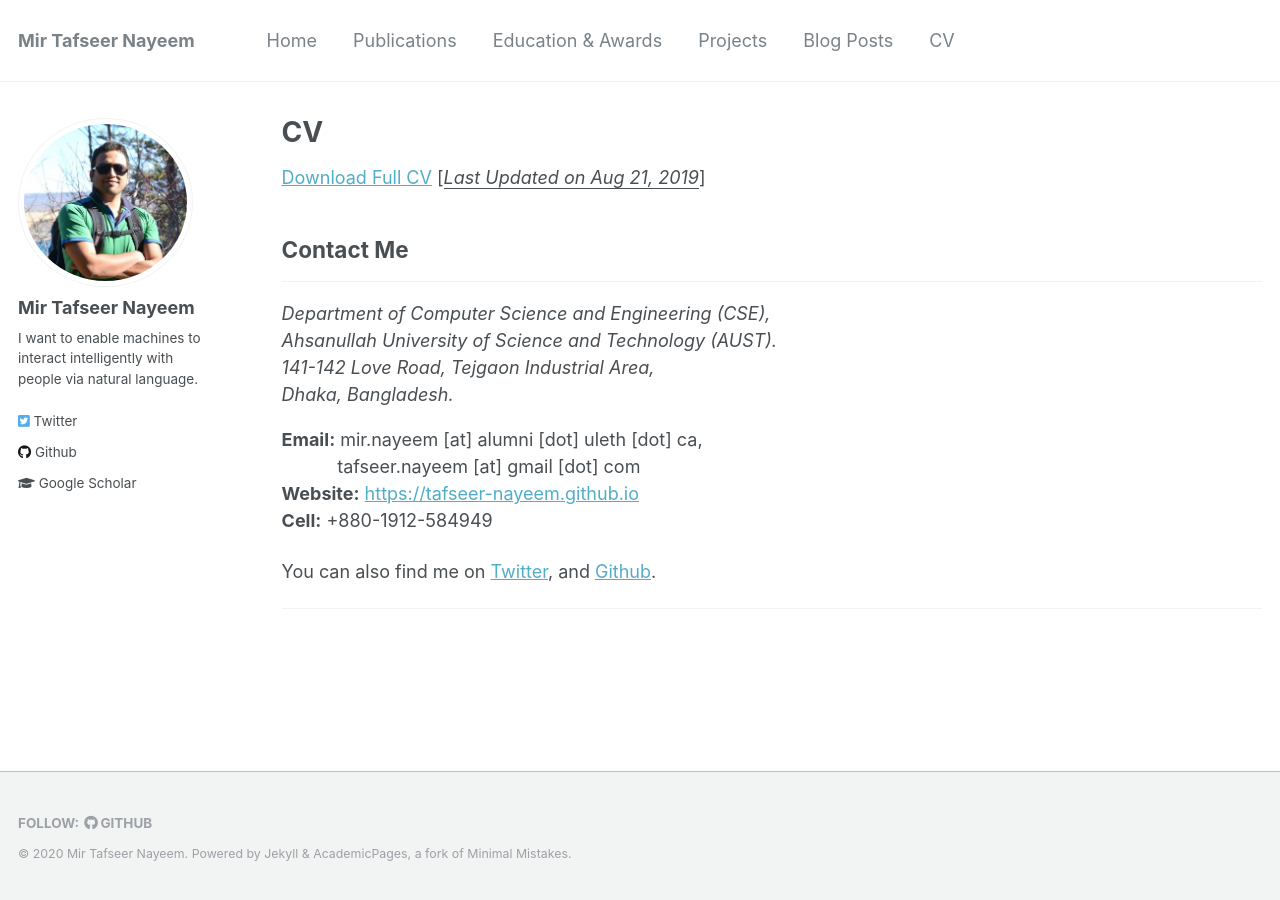
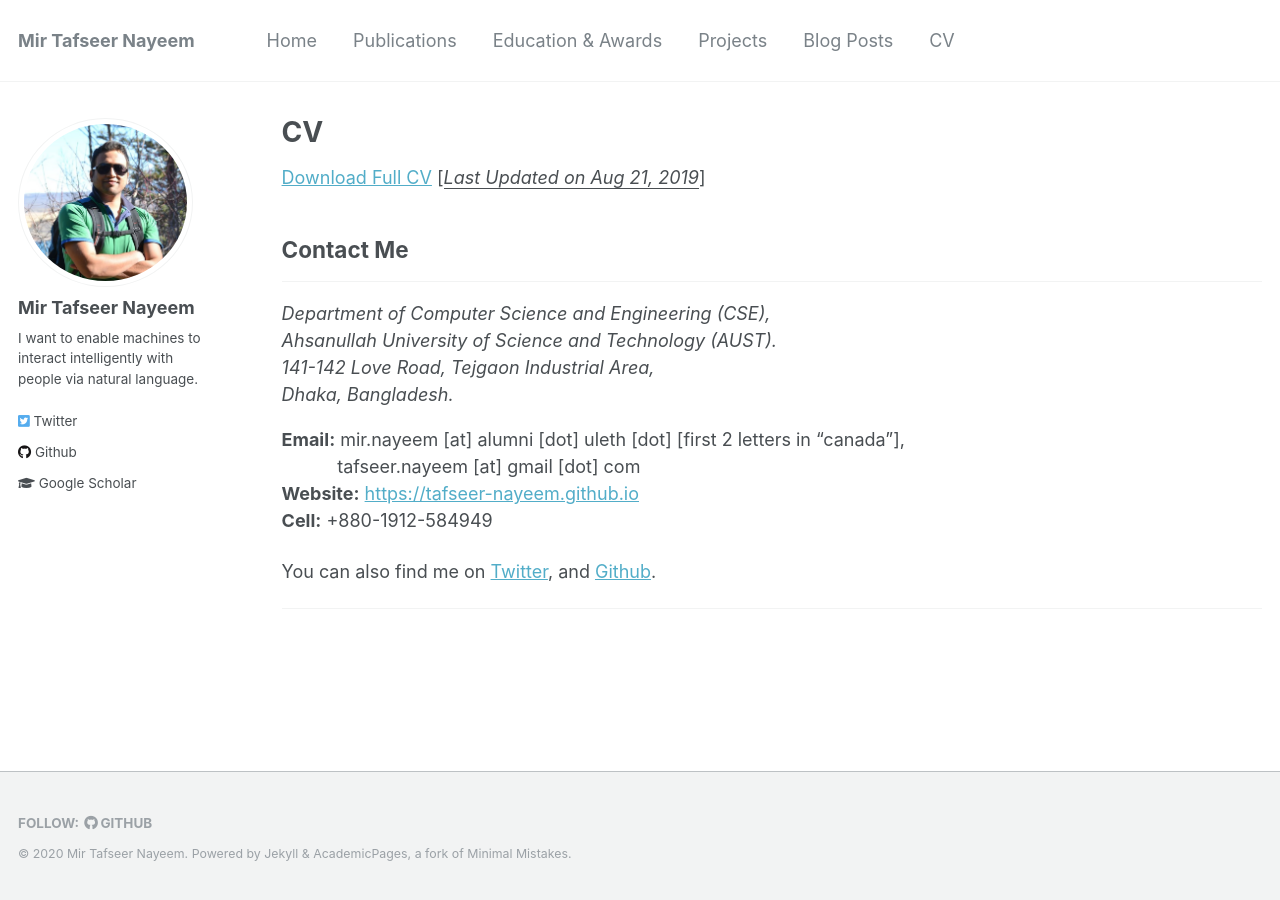
Before and after one commit to sujan-sarker/sujan-sarker.github.io, a Jekyll site: the page built from _pages/cv.md, in a window 1280 px wide. Built offline with Jekyll 4.4.1, drawn with Linux system fonts in a browser that asks for light colours.

Commit message:
Update cv.md

```diff
--- a/_pages/cv.md
+++ b/_pages/cv.md
@@ -18,7 +18,7 @@ Ahsanullah University of Science and Technology (AUST). <br />
 Dhaka, Bangladesh. <br />
 </address>
 
-**Email:** mir.nayeem [at] alumni [dot] uleth [dot] ca, <br />
+**Email:** mir.nayeem [at] alumni [dot] uleth [dot] [first 2 letters in “canada”], <br />
 &nbsp; &nbsp; &nbsp; &nbsp; &nbsp;&nbsp; tafseer.nayeem [at] gmail [dot] com <br />
 **Website:** [https://tafseer-nayeem.github.io](https://tafseer-nayeem.github.io/) <br />
 **Cell:** +880-1912-584949 <br />
```
